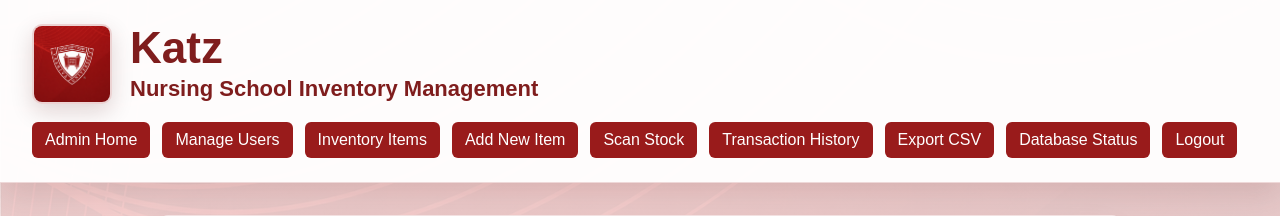
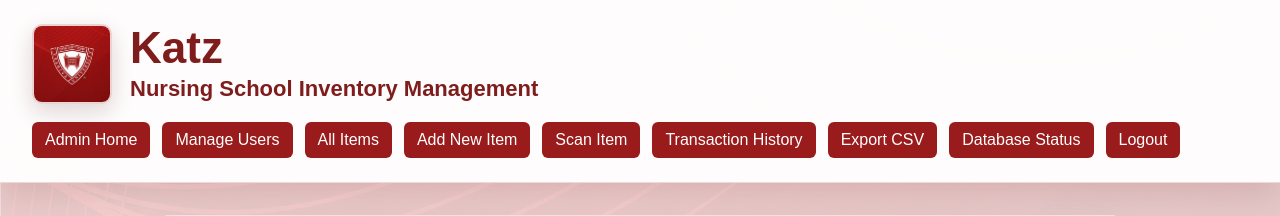
Before and after one commit to CS22M105/inventory_management_system, a Flask app: page /admin/users in a window 1280 px wide. Shown: the top 216 px of the page. Run offline with Flask 3, Linux system fonts and the light colour scheme; the visitor is signed in with stand-in values (Sample User, id 1); data that the repository does not hold is empty; some libraries are stand-ins or nearby versions.

Commit message:
Update admin navigation labels

```diff
--- a/templates/base.html
+++ b/templates/base.html
@@ -27,9 +27,9 @@
             {% if session.get("user_role") == "administrator" and session.get("login_mode") == "admin" %}
             <a href="{{ url_for('dashboard') }}">Admin Home</a>
             <a href="{{ url_for('admin_users') }}">Manage Users</a>
-            <a href="{{ url_for('items') }}">Inventory Items</a>
+            <a href="{{ url_for('items') }}">All Items</a>
             <a href="{{ url_for('item_new') }}">Add New Item</a>
-            <a href="{{ url_for('scan') }}">Scan Stock</a>
+            <a href="{{ url_for('scan') }}">Scan Item</a>
             <a href="{{ url_for('transactions') }}">Transaction History</a>
             <a href="{{ url_for('export_inventory') }}">Export CSV</a>
             <a href="{{ url_for('db_status') }}">Database Status</a>
```
